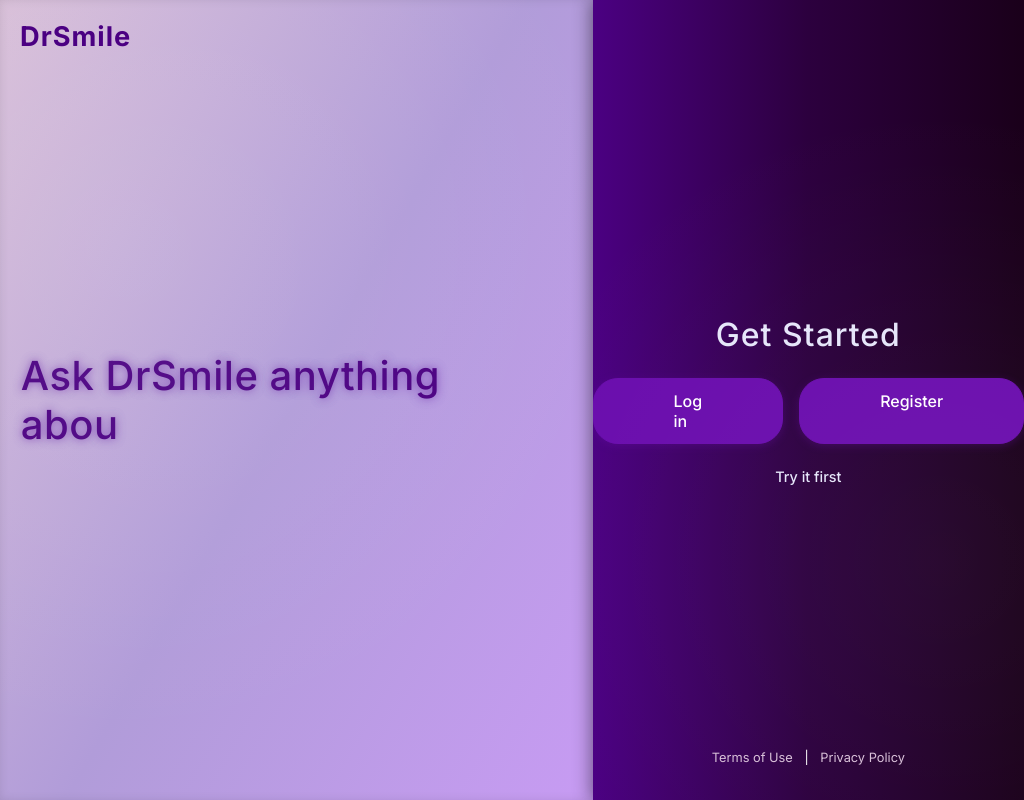
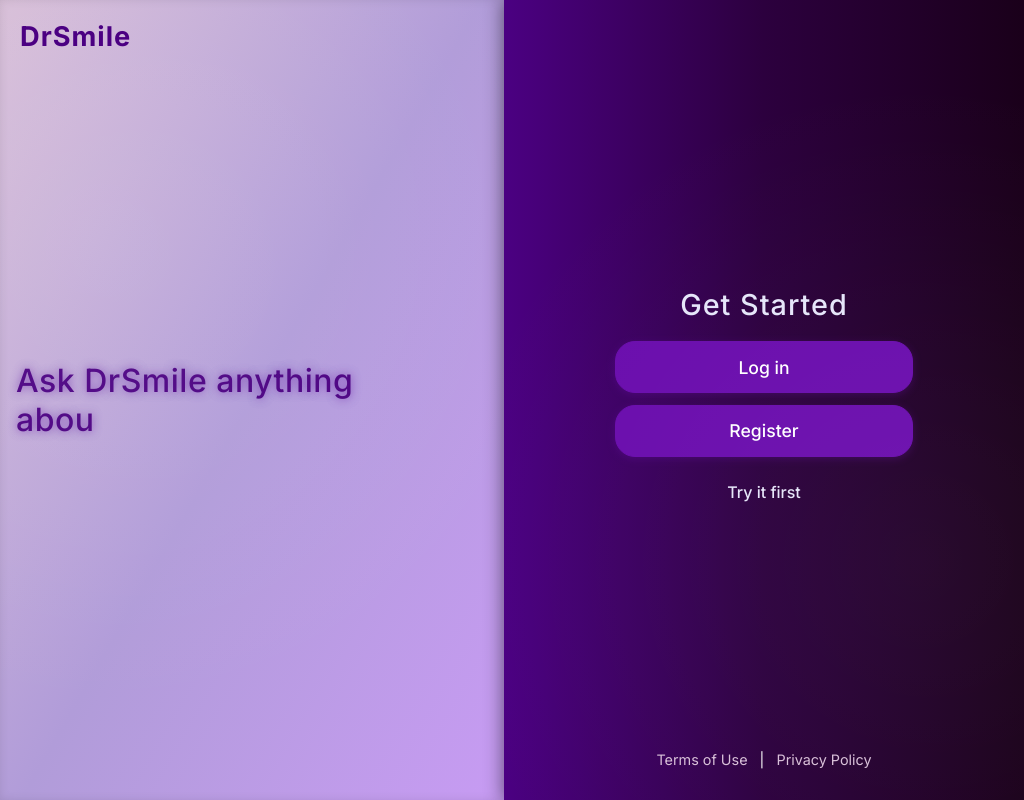
Before and after one commit to XynaxDev/DrSmile, a Flask app: page / in a window 1024 px wide. Run offline with Flask 3, Linux system fonts and the light colour scheme.

Commit message:
Update conversation area text

```diff
--- a/static/css/landing.css
+++ b/static/css/landing.css
@@ -188,8 +188,63 @@ body {
     color: #FFFFFF;
 }
 
+/* Tablets (max-width: 992px) */
+@media (max-width: 1024px) and (min-width: 769px) {
+    .main-container {
+        flex-direction: row;
+    }
+
+    .left-container {
+        flex: 1;
+        padding: 2rem 1rem;
+    }
+
+    .prompt-text {
+        font-size: 2rem;
+    }
+
+    .right-container {
+        flex: 1;
+        padding: 1.5rem;
+        justify-content: center;
+    }
+
+    .get-started-text {
+        font-size: 1.8rem;
+        margin-bottom: 1.2rem;
+    }
+
+    .action-buttons {
+        display: flex;
+        gap: 0.75rem;
+        margin-bottom: 1rem;
+        flex-wrap: wrap;
+        justify-content: center;
+    }
+
+    .action-btn {
+        padding: 0.9rem 3rem;
+        font-size: 1.1rem;
+        border-radius: 20px;
+        width: auto;
+        min-width: 200px;
+        text-align: center;
+    }
+
+    .try-it-link {
+        font-size: 1rem;
+        /* Larger font size */
+        padding: 0.6rem 1.2rem;
+    }
+
+    .footer-links {
+        font-size: 0.9rem;
+        margin-bottom: 0.5rem;
+    }
+}
+
+/* Mobile Phones (max-width: 768px) */
 @media (max-width: 768px) {
-
     .main-container {
         flex-direction: column;
         overflow: hidden;
--- a/templates/chatbot.html
+++ b/templates/chatbot.html
@@ -27,7 +27,7 @@
         </div>
         {% endfor %}
         {% else %}
-        <p class="text-center" style="font-size: 1.2rem; padding-top: 50px; color: #636363;">
+        <p class="text-center fixed-message">
             <i>Your conversation will appear here...</i>
         </p>
         {% endif %}
```
Also changed, not shown: static/css/chatbot.css (+17 -7 lines).
